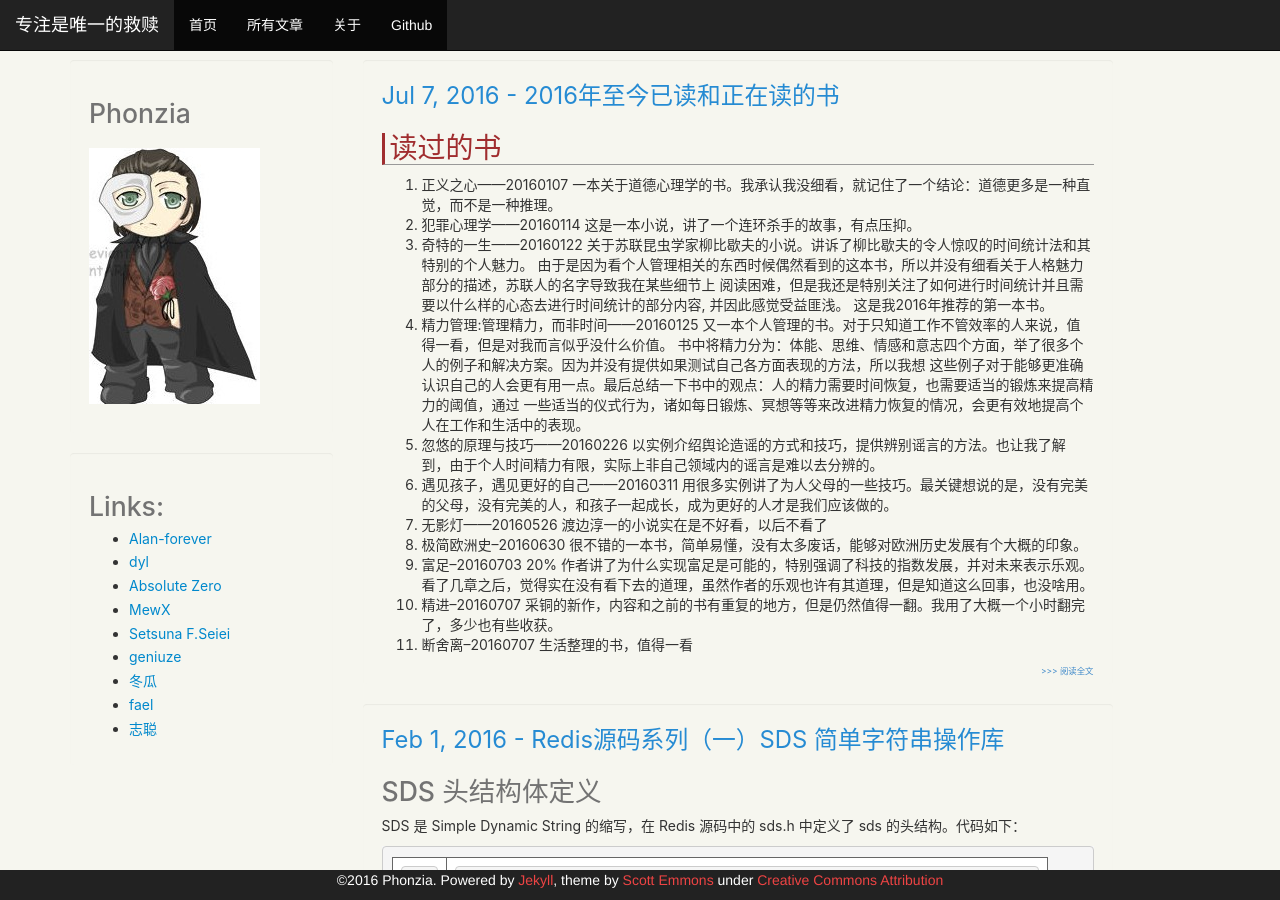
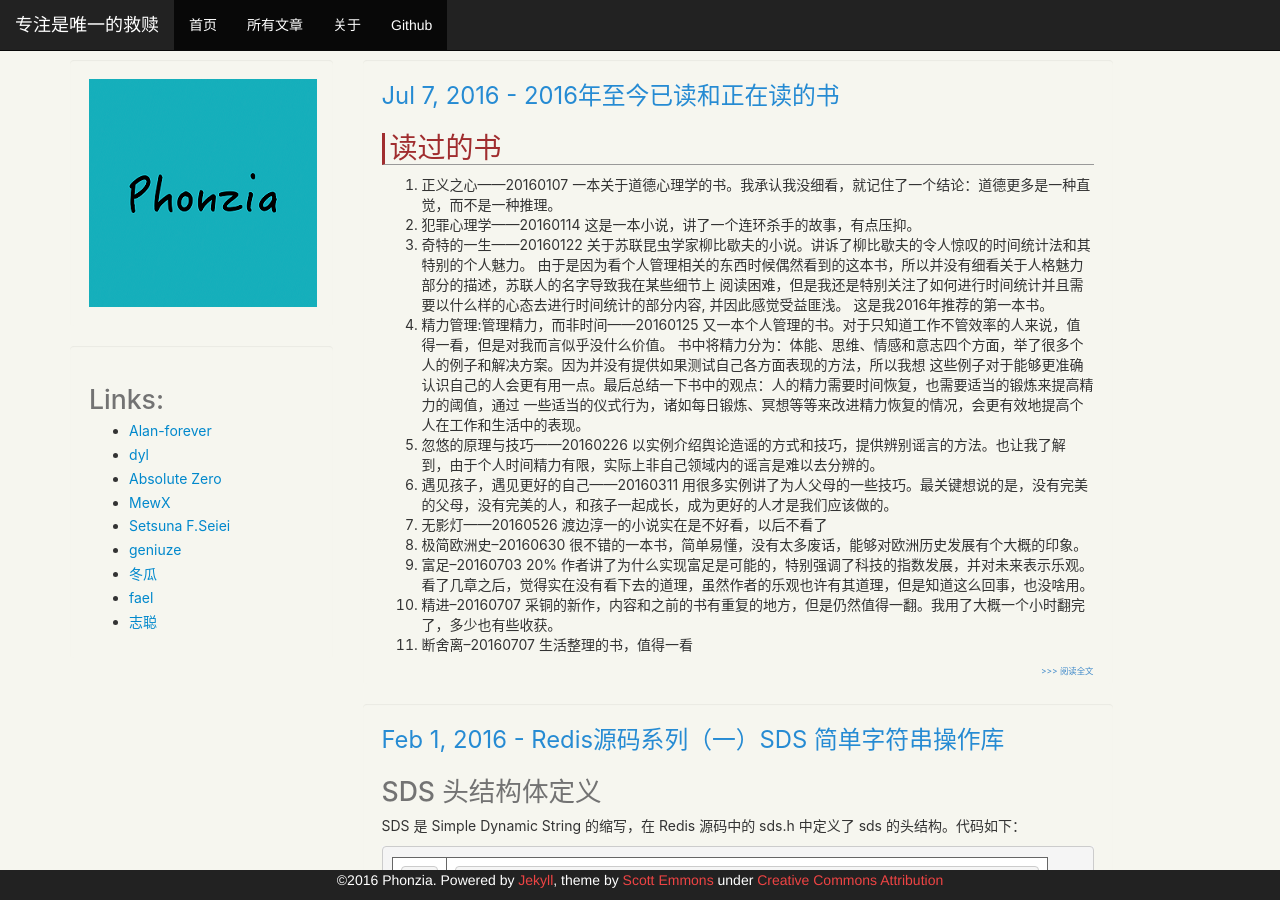
Before and after one commit to phonzia/old_blog, a Jekyll site: the page built from index.html, in a window 1280 px wide and 900 px high. Built offline with Jekyll 4.4.1, drawn with Linux system fonts in a browser that asks for light colours; Markdown is read by kramdown in place of the engine named in the settings; the list of posts is cut into pages by our own code.

Commit message:
change log

```diff
--- a/_includes/sidebar.html
+++ b/_includes/sidebar.html
@@ -1,6 +1,5 @@
 <div class="sidebar well">
-    <h1>{{ site.name }}<h1>
-    <img src="/img/logo.jpg" />
+    <img src="/img/phonzia.png" />
 </div>
 
 <div class="sidebar well">
```
Also changed, not shown: img/logo.jpg (deleted), img/phonzia.png (added).
